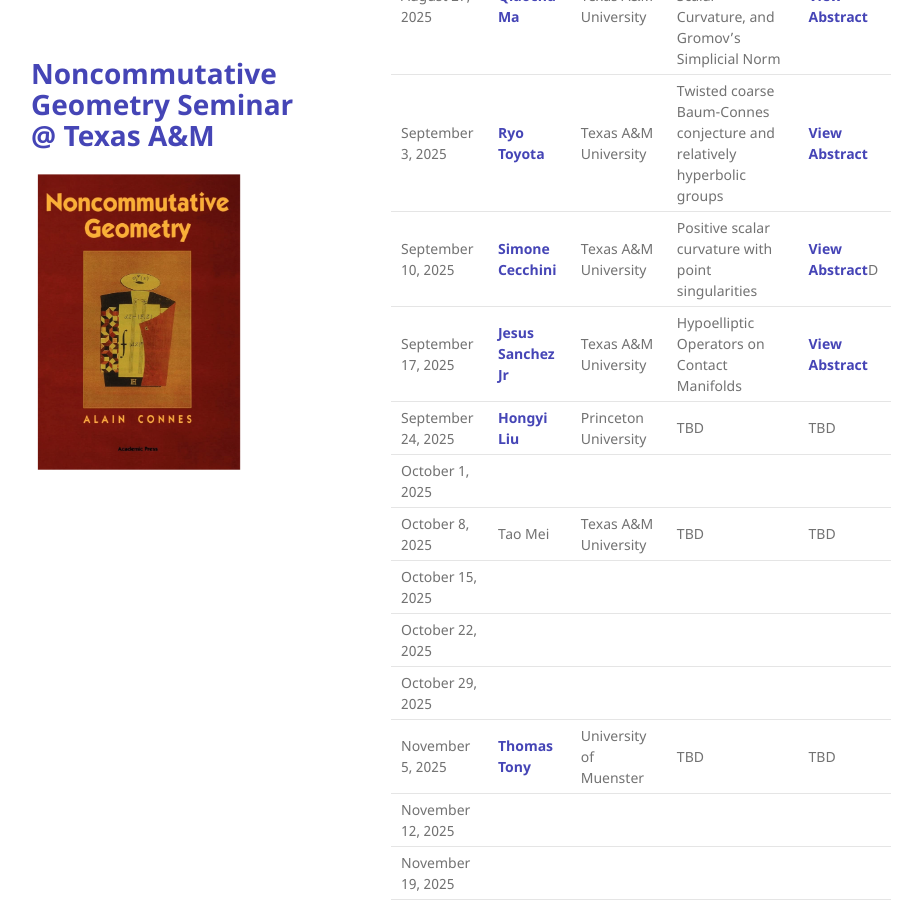
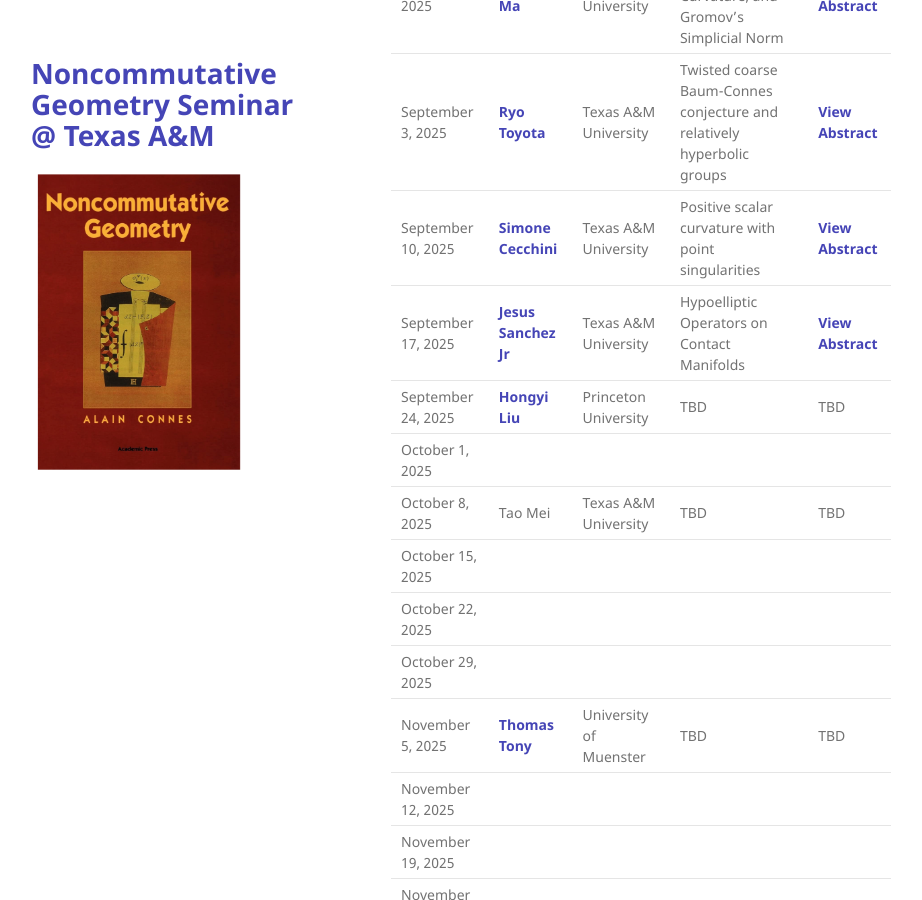
Before and after one commit to tamu-seminar/noncommutative-geometry, a Jekyll site: the page built from index.md, in a window 1280 px wide and 900 px high, scrolled down 306 px. Shown: the whole window, without its empty margins (179-1101 px from the left). Built offline with Jekyll 4.4.1, drawn with Linux system fonts in a browser that asks for light colours.

Commit message:
Simone abstract

```diff
--- a/index.md
+++ b/index.md
@@ -25,7 +25,7 @@
 |--------------|---------|------------|-------|-------|
 | August 27, 2025   |  [Qiaochu Ma](https://sites.google.com/view/qiaochu-ma)  | Texas A&M University | Small Scale Index Theory, Scalar Curvature, and Gromov’s Simplicial Norm | <span class="abstract-link" onclick="showAbstract('Qiaochu-Ma')">View Abstract</span>  |
 | September 3, 2025   | [Ryo Toyota](https://sites.google.com/tamu.edu/ryotoyotashomopage/home)     | Texas A&M University | Twisted coarse Baum-Connes conjecture and relatively hyperbolic groups     | <span class="abstract-link" onclick="showAbstract('Ryo-Toyota')">View Abstract</span>  |
-| September 10, 2025 | [Simone Cecchini](https://simonececchini.org/) | Texas A&M University | Positive scalar curvature with point singularities     | <span class="abstract-link" onclick="showAbstract('Simone Cecchini')">View Abstract</span>D      |
+| September 10, 2025 | [Simone Cecchini](https://simonececchini.org/) | Texas A&M University | Positive scalar curvature with point singularities     | <span class="abstract-link" onclick="showAbstract('Simone Cecchini')">View Abstract</span>      |
 | September 17, 2025|    [Jesus Sanchez Jr](https://sites.google.com/view/jstheory/home) | Texas A&M University  |  Hypoelliptic Operators on Contact Manifolds    |   <span class="abstract-link" onclick="showAbstract('Jesus-Sanchez')">View Abstract</span>  |
 | September 24, 2025| [Hongyi Liu](https://www.math.princeton.edu/people/hongyi-liu) | Princeton University |  TBD | TBD     |
 | October 1, 2025   |      |   |      |       |
@@ -65,6 +65,10 @@
 
 <div id="Ryo-Toyota" style="display:none;">
 We introduce twisted coarse Baum–Connes conjecture with stable coarse algebras, a geometric analogue of the Baum–Connes conjecture with coefficients. We show that this twisted version has stronger permanence properties than the classical coarse Baum–Connes conjecture, particularly with respect to unions and subspaces. We apply this framework to relatively hyperbolic groups. For a finitely generated group $G$ that is hyperbolic relative to  $\{H_1,\cdots,H_n\}$, it is known that $G$ satisfies coarse Baum-Connes conjecture if each $H_i$ does and $H_i$ admits finite-dimensional simplicial model of the universal space proper actions. Using our permanence results, we can show that $G$ satisfies twisted coarse Baum-Connes conjecture with stable coefficients, if and only if each $H_i$ does. This is a joint work with Jintao Deng.
+</div>
+
+<div id="Simone Cecchini" style="display:none;">
+I will discuss obstructions to metrics of positive scalar curvature with uniformly Euclidean point singularities. This provides counterexamples to a conjecture by Schoen. I will also discuss the existence of metrics with uniformly Euclidean point singularities which cannot be smoothed by a geometric flow while preserving nonnegativity of the scalar curvature. This is based on joint work with Georg Frenck and Rudi Zeidler.
 </div>
 
 <div id="Jesus-Sanchez" style="display:none;">
```
